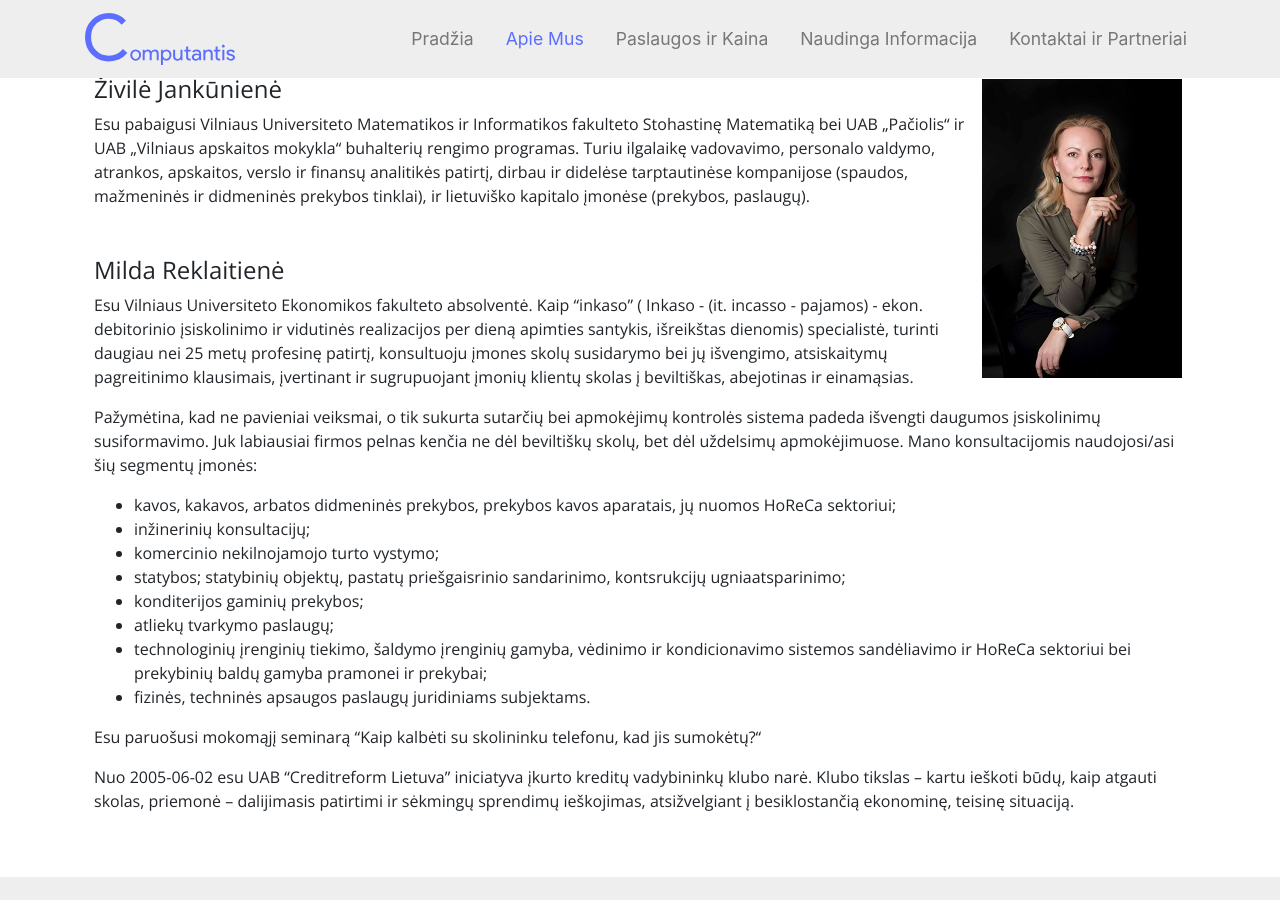
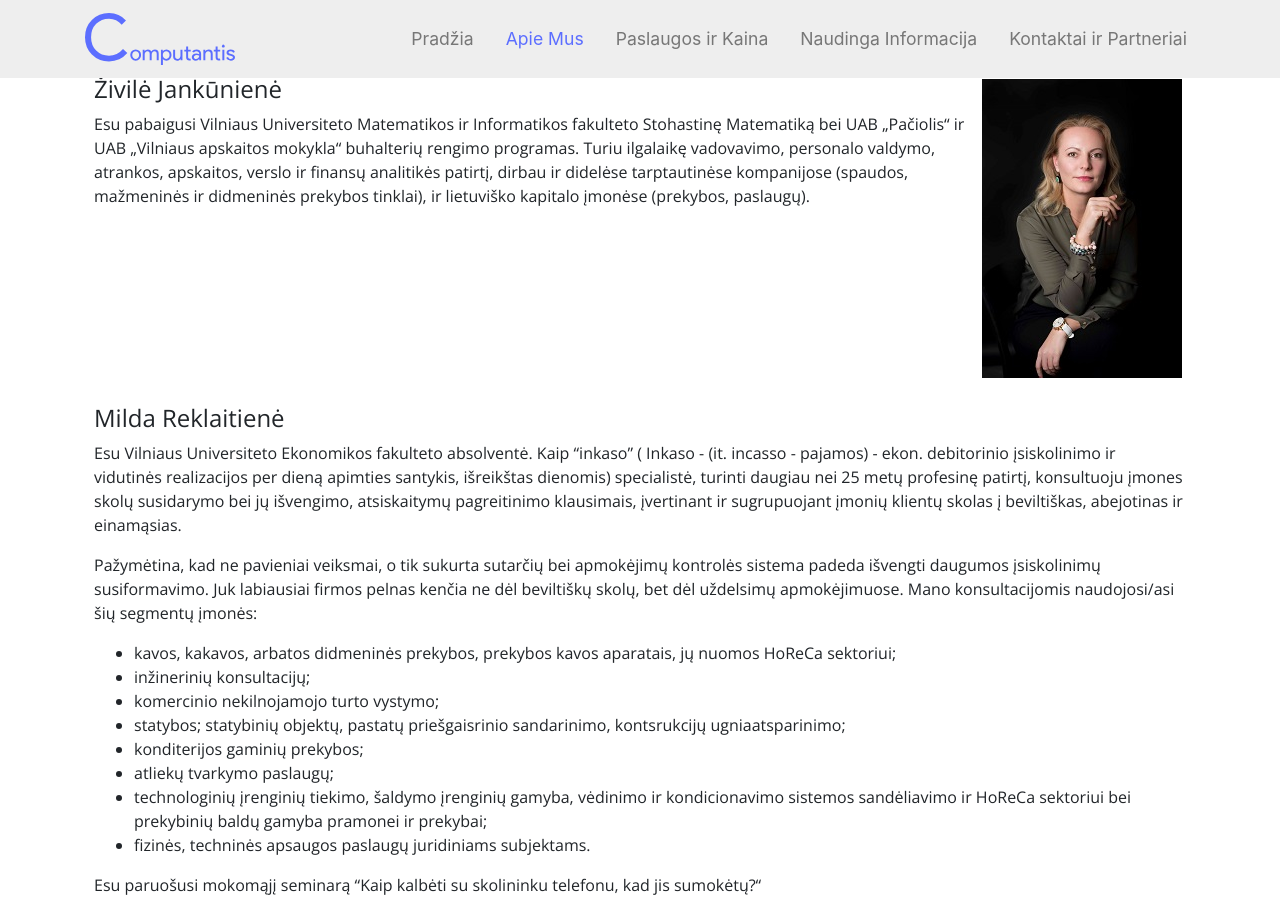
Before and after one commit to MantasJan/Computantis, a Jekyll site: the page built from puslapiai/apiemus.html, in a window 1280 px wide and 900 px high, scrolled down 435 px. Built offline with Jekyll 4.4.1, drawn with Linux system fonts in a browser that asks for light colours; nearby versions of some CDN libraries.

Commit message:
added space

```diff
--- a/puslapiai/apiemus.html
+++ b/puslapiai/apiemus.html
@@ -20,7 +20,11 @@ layout: default
   <p>Esu pabaigusi Vilniaus Universiteto Matematikos ir Informatikos fakulteto Stohastinę Matematiką bei UAB „Pačiolis“ ir UAB „Vilniaus apskaitos mokykla“ buhalterių rengimo programas. Turiu ilgalaikę vadovavimo, personalo valdymo, atrankos,
     apskaitos, verslo ir finansų analitikės patirtį, dirbau ir didelėse tarptautinėse kompanijose (spaudos, mažmeninės ir didmeninės prekybos tinklai), ir lietuviško kapitalo įmonėse (prekybos, paslaugų).</p>
 </div>
-<div class="mt-5">
+<pre>  </pre>
+<pre>  </pre>
+<pre>  </pre>
+<pre>  </pre>
+<div class="mt-3">
   <h4 class="mt-5">Milda Reklaitienė</h4>
   <p>Esu Vilniaus Universiteto Ekonomikos fakulteto absolventė. Kaip “inkaso” ( Inkaso - (it. incasso - pajamos) - ekon. debitorinio įsiskolinimo ir vidutinės realizacijos per dieną apimties santykis, išreikštas dienomis) specialistė, turinti daugiau nei 25 metų profesinę patirtį, konsultuoju įmones skolų susidarymo bei jų išvengimo, atsiskaitymų pagreitinimo klausimais, įvertinant ir sugrupuojant įmonių klientų skolas į beviltiškas, abejotinas ir einamąsias.</p>
   <p>Pažymėtina, kad ne pavieniai veiksmai, o tik sukurta sutarčių bei apmokėjimų kontrolės sistema padeda išvengti daugumos įsiskolinimų susiformavimo. Juk labiausiai firmos pelnas kenčia ne dėl beviltiškų skolų, bet dėl uždelsimų apmokėjimuose. Mano konsultacijomis naudojosi/asi šių segmentų įmonės:</p>
```
